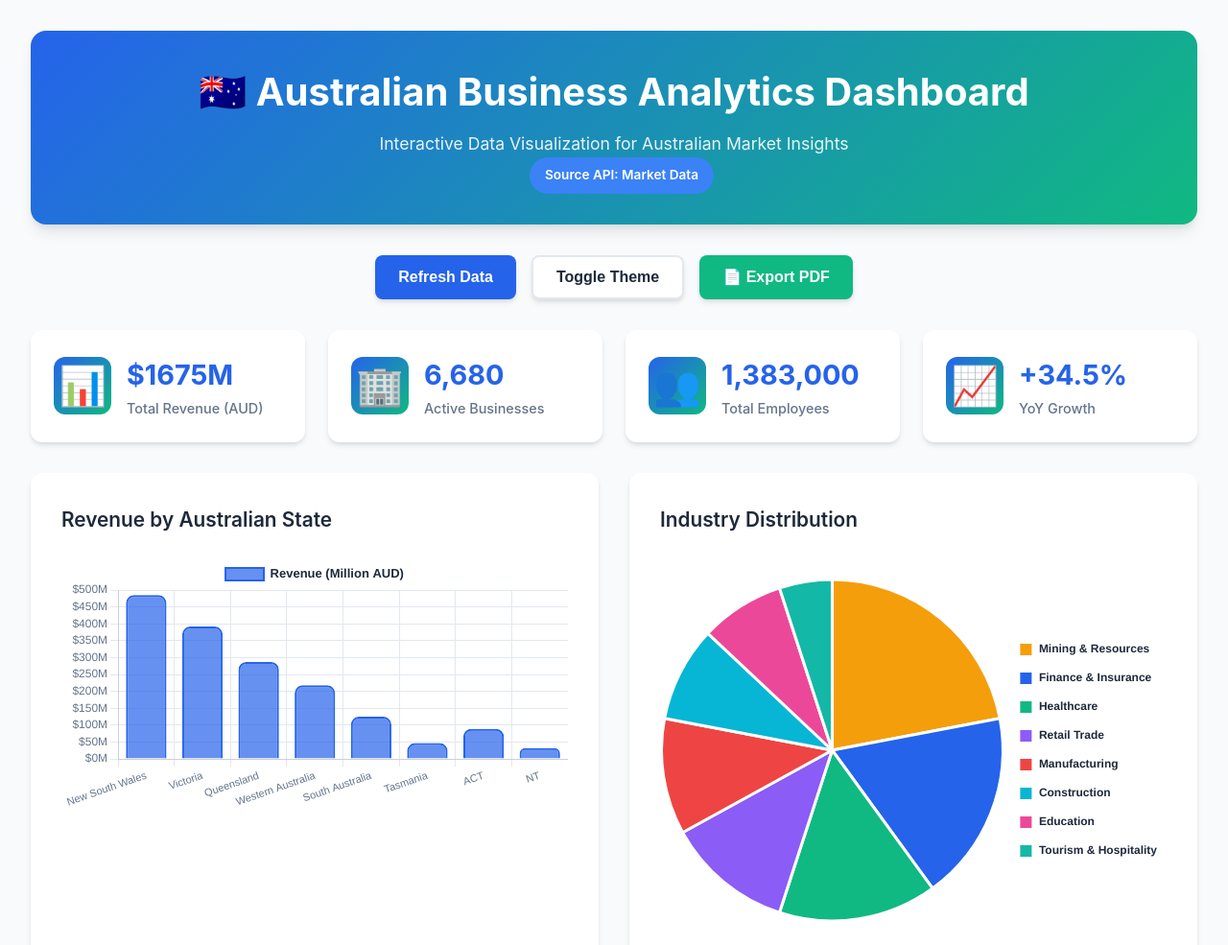
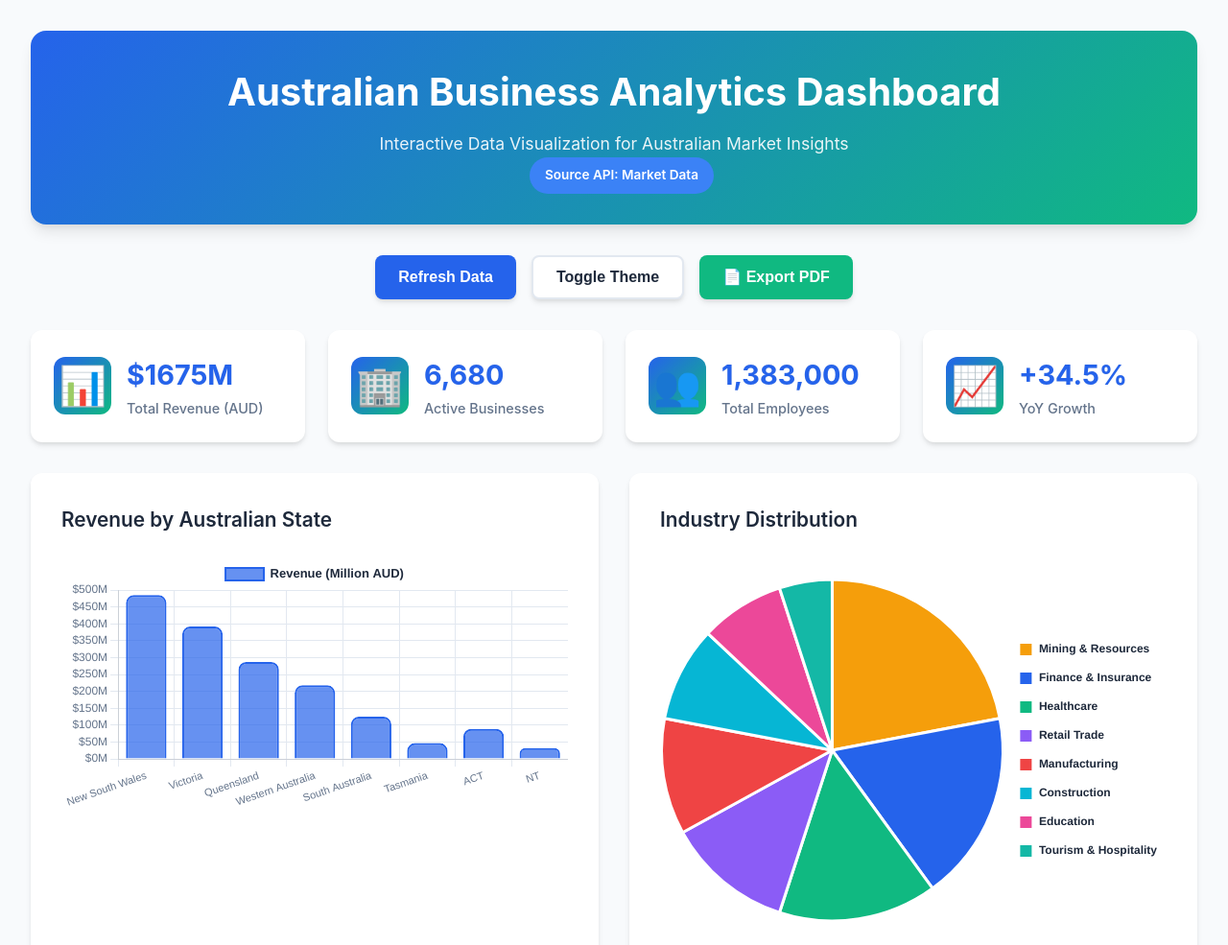
Before and after one commit to Bishal-K-Shah/aus-biz-data-viz, a plain HTML site: page index.html in a window 1280 px wide. Shown: the top 985 px of the page at 96% size. Drawn offline with nearby package versions, Linux system fonts and the light colour scheme; no server answers.

Commit message:
Header tweaked

```diff
--- a/index.html
+++ b/index.html
@@ -11,7 +11,7 @@
 <body>
     <div class="container">
         <header>
-            <h1>🇦🇺 Australian Business Analytics Dashboard</h1>
+            <h1>Australian Business Analytics Dashboard</h1>
             <p class="subtitle">Interactive Data Visualization for Australian Market Insights</p>
             <span class="data-source-badge" id="dataSourceBadge">Source API: Loading...</span>
         </header>
```
